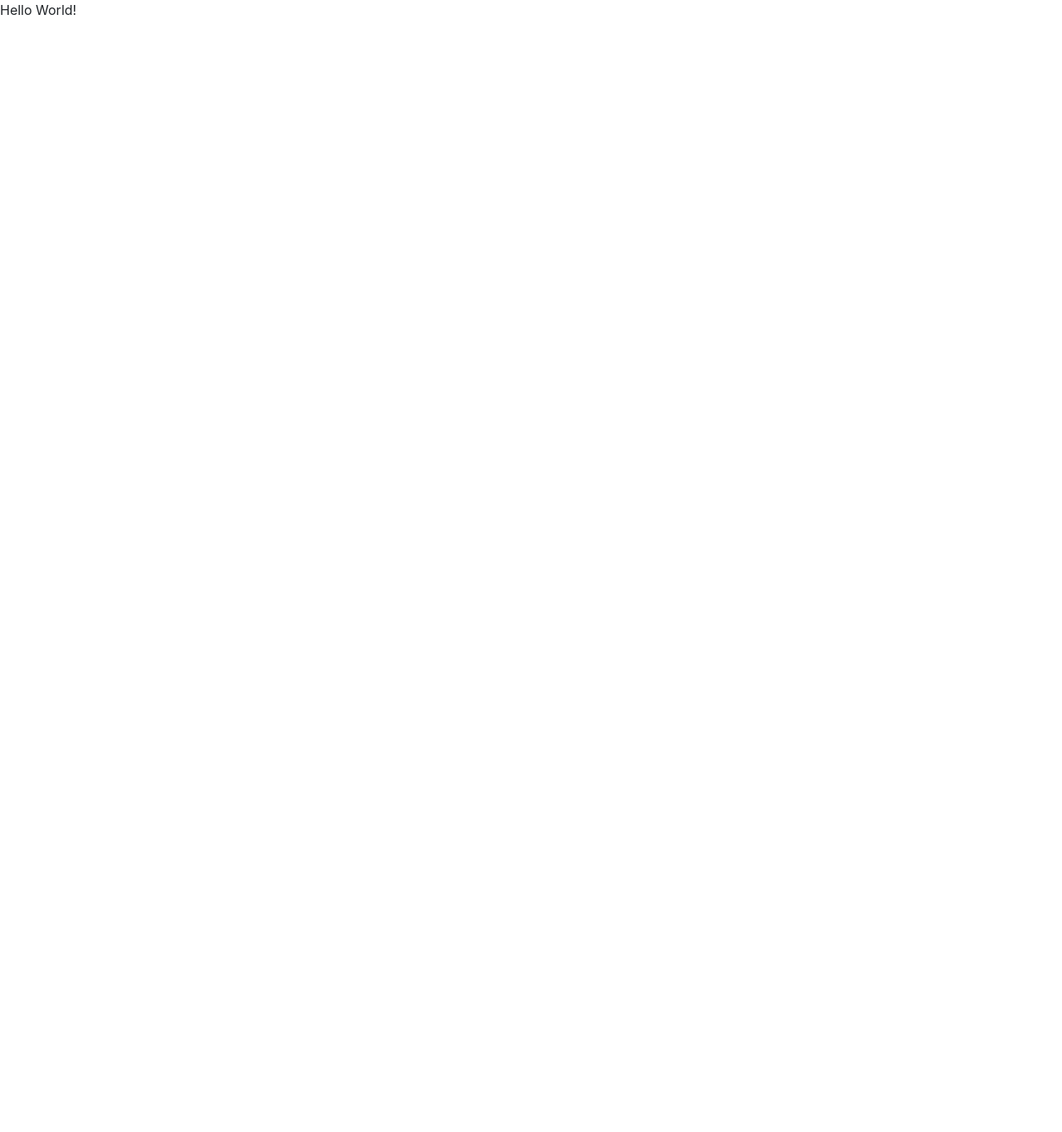
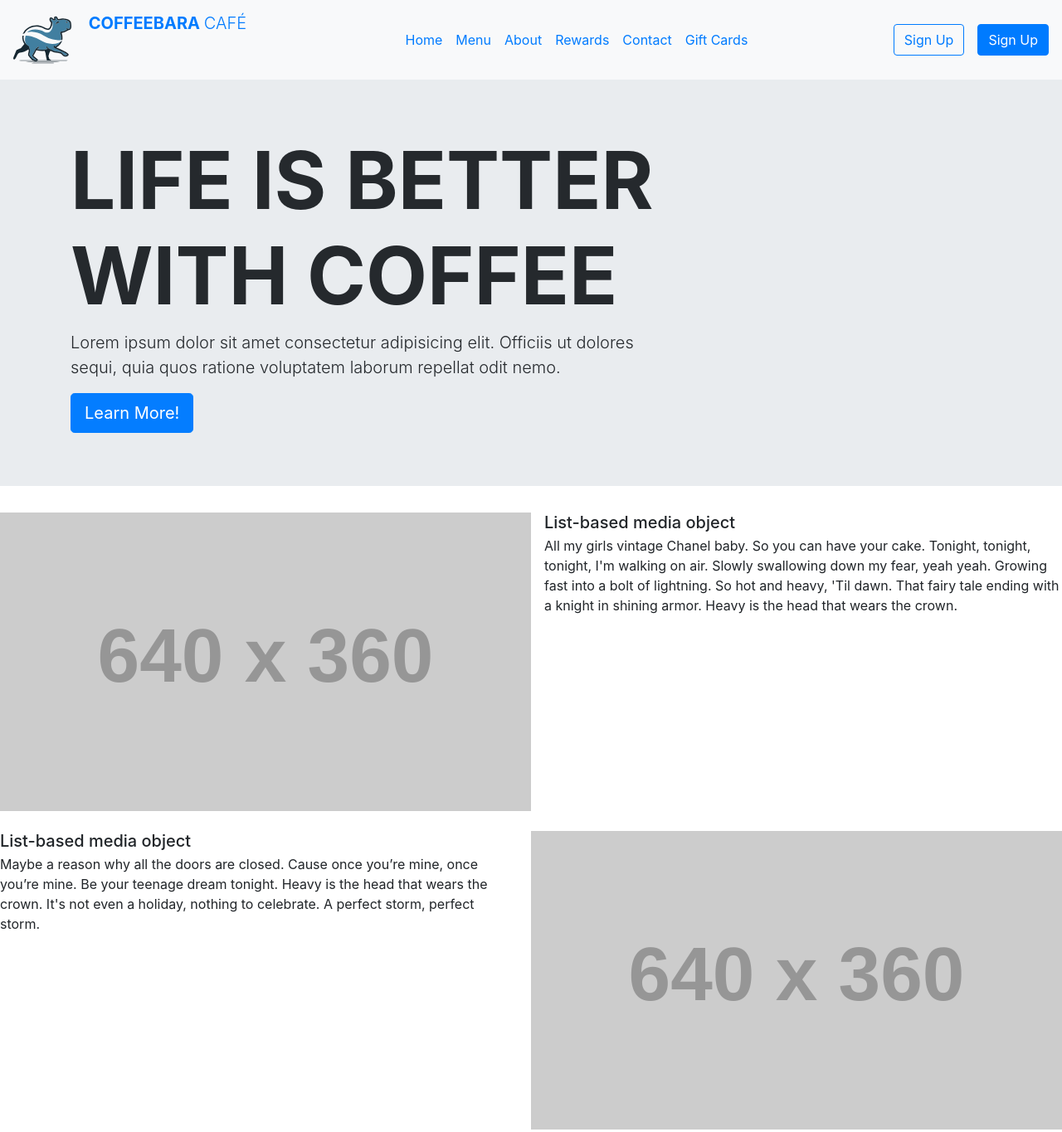
Before and after one commit to hunterm0627/coffeebara-cafe, a website: page index.html in a window 1280 px wide. Shown: the whole page at 83% size. Before the commit the page ends 800 px from the top, so only its background shows below. Drawn offline with nearby package versions, Linux system fonts and the light colour scheme; placeholder pictures from the web are drawn by us.

Commit message:
Updating files to repo.

```diff
--- /dev/null
+++ b/css/styles.css
@@ -0,0 +1,9 @@
+.jumbotron {
+    /* height: 90vh; */
+    background-blend-mode: multiply;
+    /* background-image: hsla(210, 47%, 20%, 0.119); */
+    /* background-color: rgb(55, 60, 67); */
+    /* background-image: url(https://images.unsplash.com/photo-1615486825258-2c6e2cd58cb7?ixlib=rb-4.0.3&ixid=MnwxMjA3fDB8MHxwaG90by1wYWdlfHx8fGVufDB8fHx8&auto=format&fit=crop&w=1170&q=80); */
+    background-size: cover;
+    opacity: 98%;
+}
--- a/index.html
+++ b/index.html
@@ -6,18 +6,112 @@
     <meta name="viewport" content="width=device-width, initial-scale=1" />
 
     <!-- Bootstrap CSS -->
+
     <link rel="stylesheet" href="node_modules/bootstrap/dist/css/bootstrap.min.css" />
 
+    <!-- Font Awesome -->
+
+    <link rel="stylesheet" href="node_modules/font-awesome/css/font-awesome.min.css" />
+    <link rel="stylesheet" href="node_modules/bootstrap-social/bootstrap-social.css" />
+    <link rel="preconnect" href="https://fonts.googleapis.com">
+    <link rel="preconnect" href="https://fonts.gstatic.com" crossorigin>
+    <link href="https://fonts.googleapis.com/css2?family=Inter+Tight:wght@900&display=swap" rel="stylesheet">
+    <!-- <link rel="stylesheet" href="https://fonts.googleapis.com/css?family=Lobster|Open_Sans" /> -->
+
+    <!-- Custom CSS-->
+
+    <link rel="stylesheet" href="css/styles.css" />
+
     <title>CoffeeBara Café</title>
+
 </head>
 <body>
+    <!-- Navigation Bar -->
+    <nav class="navbar navbar-expand-lg bg-light">
+        <a class="navbar-brand text-uppercase font-weight-bold" href="#">
+            <img src="img/logo-nav-test.svg" width="70" height="70" class="d-inline-block align-top mr-3" alt="...">
+            CoffeeBara <span class="font-weight-light">Café</span>
+        </a>
+        <button class="navbar-toggler" type="button" data-toggle="collapse" data-target="#navbarSupportedContent"
+            aria-controls="navbarSupportedContent" aria-expanded="false" aria-label="Toggle navigation">
+            <span class="navbar-toggler-icon"></span>
+        </button>
 
-    <p>Hello World!</p>
+        <div class="collapse navbar-collapse" id="navbarSupportedContent">
+            <ul class="navbar-nav mx-auto">
+                <li class="nav-item active">
+                    <a class="nav-link" href="#">Home <span class="sr-only">(current)</span></a>
+                </li>
+                <li class="nav-item">
+                    <a class="nav-link" href="#">Menu</a>
+                </li>
+                <li>
+                    <a class="nav-link" href="#">About</a>
+                </li>
+                <li>
+                    <a class="nav-link" href="#">Rewards</a>
+                </li>
+                <li>
+                    <a class="nav-link" href="#">Contact</a>
+                </li>
+                <li>
+                    <a class="nav-link" href="#">Gift Cards</a>
+                </li>
+            </ul>
+            <form class="form-inline my-2 my-lg-0">
+                <button class="btn btn-outline-primary mr-3 my-2 my-sm-0" type="submit">Sign Up</button>
+                <button class="btn btn-primary my-2 my-sm-0" type="submit">Sign Up</button>
+            </form>
+        </div>
+    </nav>
+
+    <!-- Jumbotron -->
+<div class="jumbotron jumbotron-fluid">
+    <div class="container ">
+        <div class="row">
+            <div class="col-8">
+                <h1 class="display-1 font-weight-bold text-uppercase ">Life is Better <br />With Coffee</h1>
+                <p class="lead">Lorem ipsum dolor sit amet consectetur adipisicing elit. Officiis ut dolores sequi, quia quos ratione voluptatem laborum repellat odit nemo.</p>
+            </div>
+        </div>
+        <div>
+            <button type="button" href="#" class="btn btn-primary btn-lg">
+                Learn More!
+            </button>
+        </div>
+    </div>
+</div>
+
+<!-- Section 1 -->
+
+<ul class="list-unstyled">
+    <li class="media">
+        <img src="http://via.placeholder.com/640x360" class="mr-3" alt="...">
+        <div class="media-body">
+            <h5 class="mt-0 mb-1">List-based media object</h5>
+            <p>All my girls vintage Chanel baby. So you can have your cake. Tonight, tonight, tonight, I'm walking on
+                air. Slowly swallowing down my fear, yeah yeah. Growing fast into a bolt of lightning. So hot and heavy,
+                'Til dawn. That fairy tale ending with a knight in shining armor. Heavy is the head that wears the
+                crown.</p>
+        </div>
+    </li>
+    <li class="media my-4">
+        <img src="http://via.placeholder.com/640x360" class="order-last ml-3" alt="..." >
+        <div class="media-body">
+            <h5 class="mt-0 mb-1">List-based media object</h5>
+            <p>Maybe a reason why all the doors are closed. Cause once you’re mine, once you’re mine. Be your teenage
+                dream tonight. Heavy is the head that wears the crown. It's not even a holiday, nothing to celebrate. A
+                perfect storm, perfect storm.</p>
+        </div>
+    </li>
+</ul>
+
     <footer>
     <!-- jQuery must come first, then Popper.js, then the Bootstrap JavaScript plugins.-->
-    <script src="node_modules/jquery/dist/jquery.slim.min.js"></script>
-    <script src="node_modules/popper.js/dist/umd/popper.min.js"></script>
-    <script src="node_modules/bootstrap/dist/js/bootstrap.min.js"></script>
+        <script src="node_modules/jquery/dist/jquery.slim.min.js"></script>
+        <script src="node_modules/popper.js/dist/umd/popper.min.js"></script>
+        <script src="node_modules/bootstrap/dist/js/bootstrap.min.js"></script>
     </footer>
+
 </body>
 </html>
```
Also changed, not shown: img/logo-nav-test.svg (added), readme.txt.
